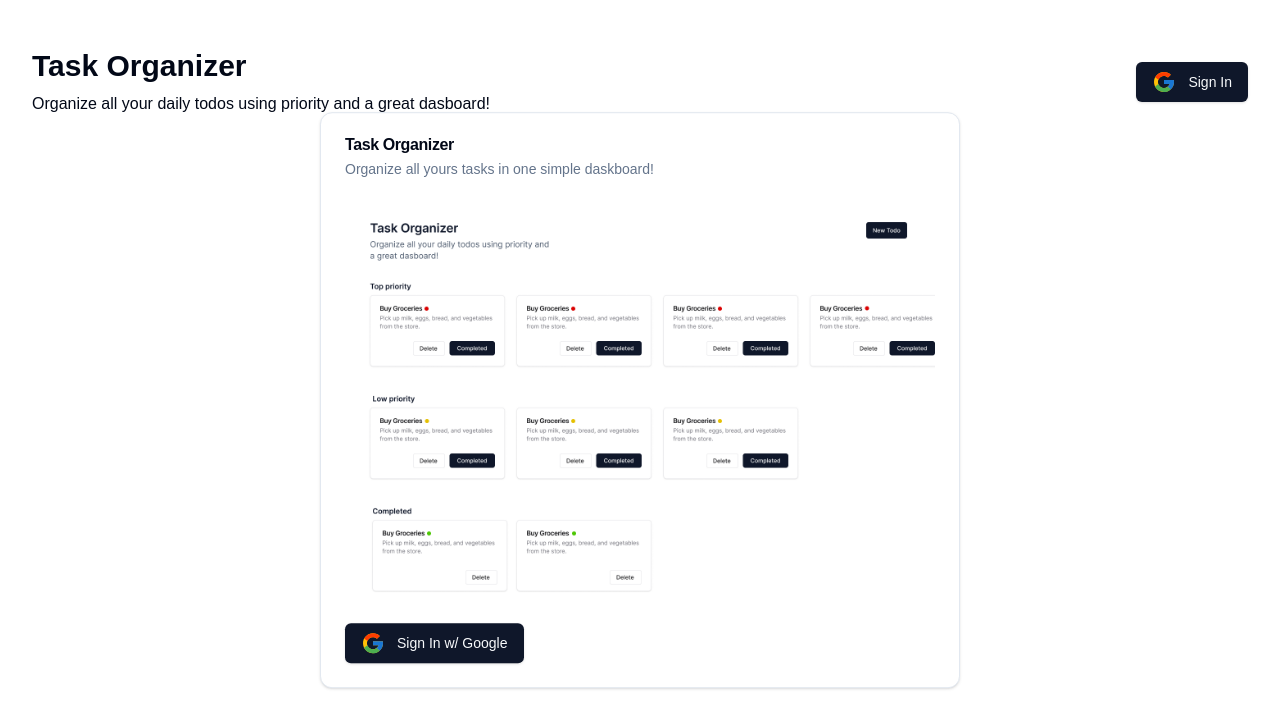
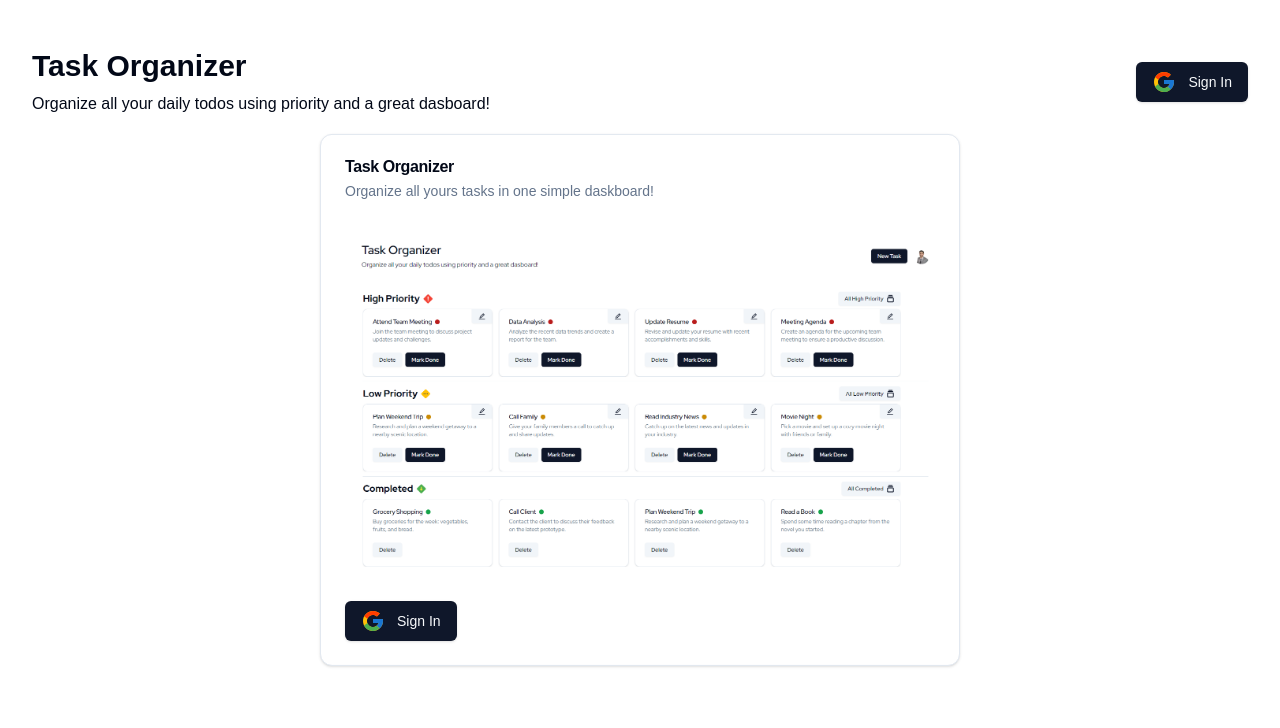
Before and after one commit to nabdulrub/task-organizer, a Next.js app: page / in a window 1280 px wide. Shown: the top 728 px of the page. Built offline with nearby package versions, Linux system fonts and the light colour scheme; no server answers.

Commit message:
Final changes

```diff
--- a/package.json
+++ b/package.json
@@ -4,7 +4,7 @@
   "private": true,
   "scripts": {
     "dev": "next dev",
-    "build": "next build",
+    "build": "npx prisma generate && next build",
     "start": "next start",
     "lint": "next lint"
   },
--- a/src/app/page.tsx
+++ b/src/app/page.tsx
@@ -28,10 +28,8 @@ export default async function Home() {
           </CardDescription>
         </CardHeader>
         <CardContent>
-          <div>
-            <Image src={Demo} width={600} alt="Demo Image" />
-          </div>
-          <SignInButton text="Sign In w/ Google" includeGoogle />
+          <Image src={Demo} width={600} alt="Demo Image" />
+          <SignInButton text="Sign In" includeGoogle className="mt-6" />
         </CardContent>
       </Card>
     </div>
```
Also changed, not shown: public/Demo.png.
